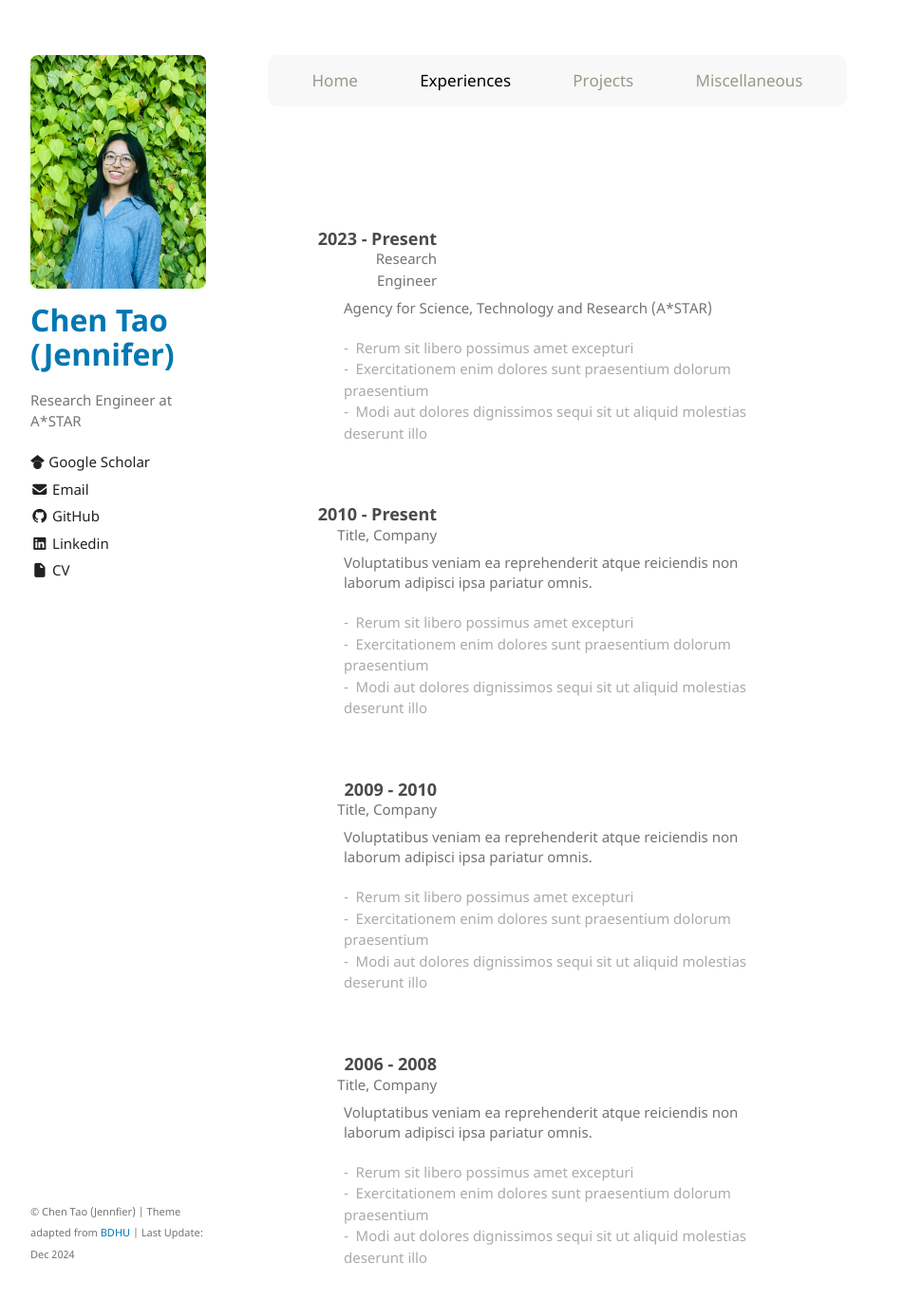
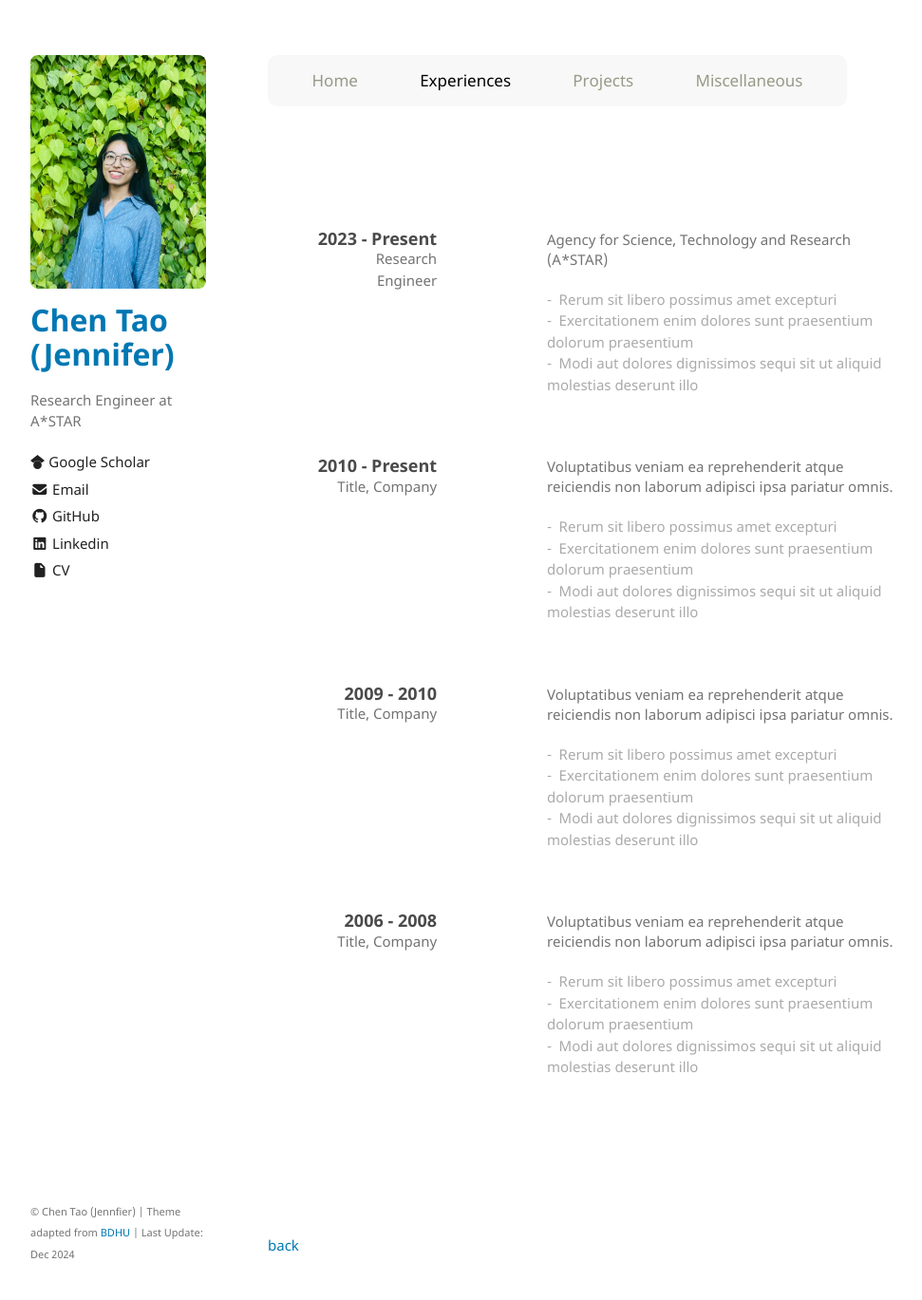
Before and after one commit to TAOC0002/TAOC0002.github.io, a Jekyll site: the page built from another-page.md, in a window 1280 px wide and 1400 px high. Shown: the top 1369 px of the window at 95% size, without its empty margins (178-1149 px from the left). Built offline with Jekyll 4.4.1, drawn with Linux system fonts in a browser that asks for light colours; the repository's description, which GitHub fills in, is left out.

Commit message:
Edit timeline template

```diff
--- a/assets/css/style.scss
+++ b/assets/css/style.scss
@@ -152,8 +152,8 @@ $dot-diameter: 8px;
   }
   .body {
     margin: 0 0 3em;
-    float: left;
-    width: 70%;
+    float: right;
+    width: 60%;
     padding-left: $gutter;
     p {
       line-height: 1.4em;
```
